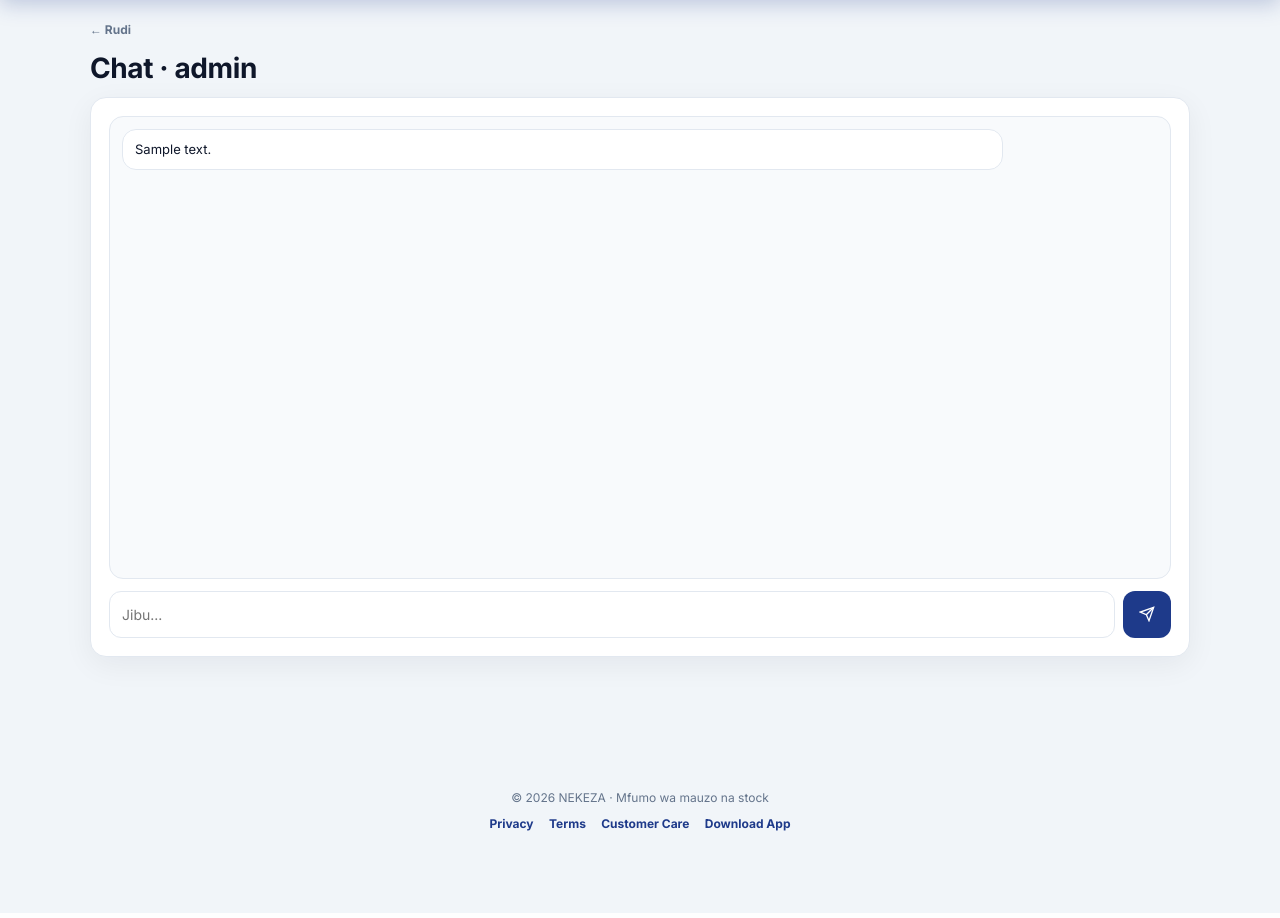
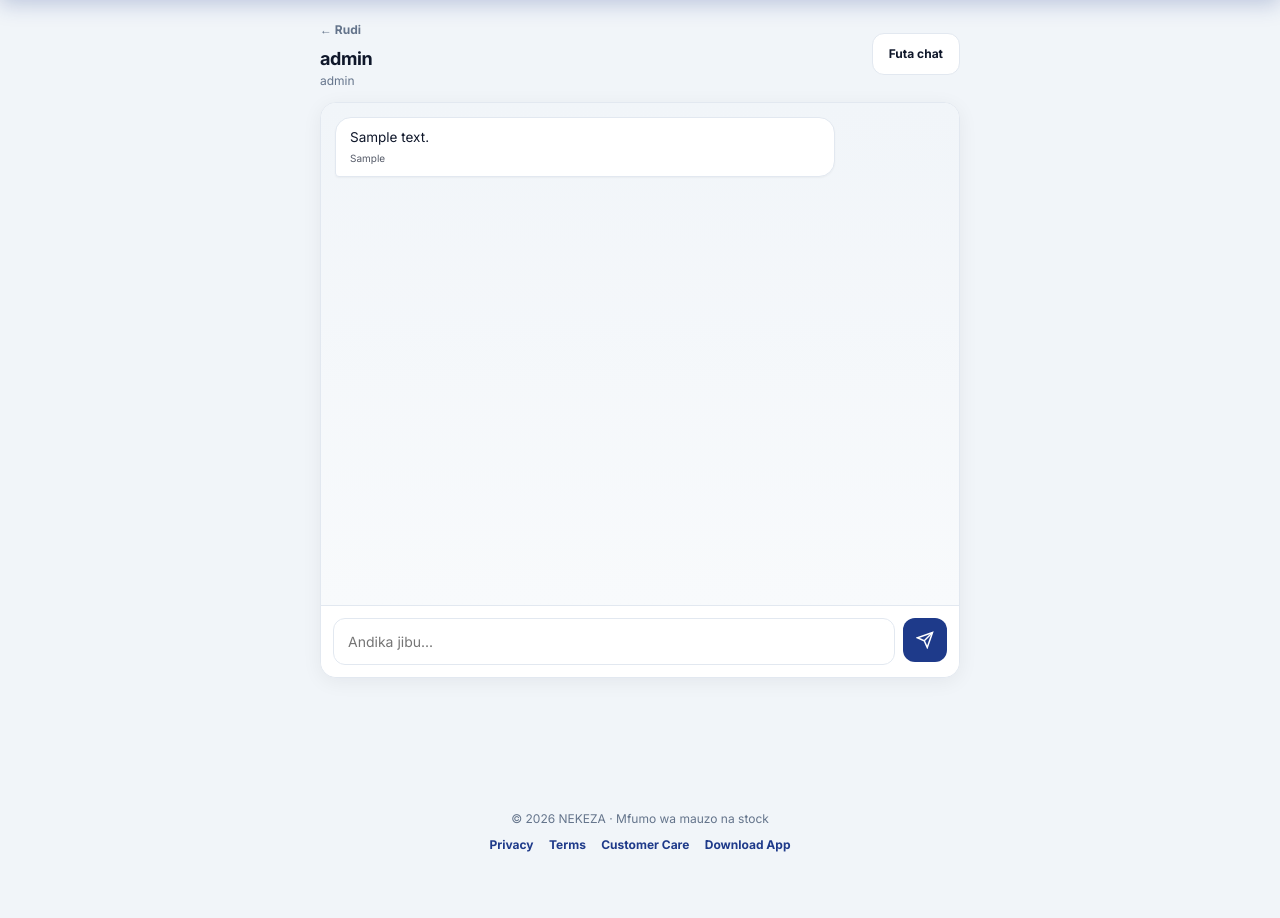
Before and after one commit to salimuhasani/nekeza, a Flask app: page /admin/chat/1 in a window 1280 px wide. Shown: the part 65-983 px from the top of the page. Run offline with Flask 3, Linux system fonts and the light colour scheme; the visitor is signed in with stand-in values (Sample User, id 1); data comes from the database, SQL or seed files in the repository; tables that the repository leaves empty hold one stand-in row (values such as "Sample post"); some libraries are stand-ins or nearby versions.

Commit message:
okay
okay

```diff
--- a/app.py
+++ b/app.py
@@ -404,6 +404,19 @@ def init_db():
                     cur.execute(f"ALTER TABLE sales ADD COLUMN IF NOT EXISTS {col} {typ}")
                 except Exception:
                     pass
+            try:
+                cur.execute("ALTER TABLE users ADD COLUMN IF NOT EXISTS is_blocked BOOLEAN DEFAULT FALSE")
+            except Exception:
+                pass
+            try:
+                cur.execute("""
+                    CREATE TABLE IF NOT EXISTS admin_hidden_chats (
+                        user_id INTEGER PRIMARY KEY,
+                        hidden_at TEXT DEFAULT CURRENT_TIMESTAMP
+                    )
+                """)
+            except Exception:
+                pass
             conn.commit()
         else:
             conn.executescript(ddl)
@@ -421,6 +434,16 @@ def init_db():
                     raw.execute("ALTER TABLE sales ADD COLUMN status TEXT")
                 if "reason" not in colnames:
                     raw.execute("ALTER TABLE sales ADD COLUMN reason TEXT")
+                uinfo = raw.execute("PRAGMA table_info(users)").fetchall()
+                ucols = {row[1] for row in uinfo}
+                if "is_blocked" not in ucols:
+                    raw.execute("ALTER TABLE users ADD COLUMN is_blocked INTEGER DEFAULT 0")
+                raw.execute("""
+                    CREATE TABLE IF NOT EXISTS admin_hidden_chats (
+                        user_id INTEGER PRIMARY KEY,
+                        hidden_at TEXT DEFAULT CURRENT_TIMESTAMP
+                    )
+                """)
                 raw.commit()
                 raw.close()
             except Exception:
@@ -543,6 +566,14 @@ def login():
         conn.close()
 
         if user and check_password_hash(user['password'], password):
+            # Zuiwa kama ameblockiwa
+            try:
+                blocked = user["is_blocked"]
+            except Exception:
+                blocked = False
+            if blocked in (True, 1, "1", "t", "true"):
+                flash("Akaunti yako imezuiwa. Wasiliana na Admin.", "danger")
+                return redirect(url_for("login"))
             # Check expiry kwa Boss
             if user['role'] == 'boss' and user['pin_expiry']:
                 try:
@@ -1283,6 +1314,72 @@ def delete_user(user_id):
 # ==================== REKODI KASORO (MFANYAKAZI) ====================
 
 
+
+
+
+
+@app.route("/admin/block_user/<int:user_id>", methods=["POST"])
+@login_required
+@role_required(["admin"])
+def admin_block_user(user_id):
+    conn = get_db()
+    target = conn.execute("SELECT * FROM users WHERE id=?", (user_id,)).fetchone()
+    if not target or target["role"] == "admin":
+        flash("Huwezi kuzuia user huyu.", "danger")
+        conn.close()
+        return redirect(url_for("manage_employees"))
+    conn.execute(
+        "UPDATE users SET is_blocked=? WHERE id=?",
+        (True if USE_PG else 1, user_id),
+    )
+    conn.commit()
+    conn.close()
+    flash(f"Akaunti ya {target['username']} imezuiwa.", "success")
+    return redirect(url_for("manage_employees"))
+
+
+@app.route("/admin/unblock_user/<int:user_id>", methods=["POST"])
+@login_required
+@role_required(["admin"])
+def admin_unblock_user(user_id):
+    conn = get_db()
+    target = conn.execute("SELECT * FROM users WHERE id=?", (user_id,)).fetchone()
+    if not target:
+        flash("User haipo.", "danger")
+        conn.close()
+        return redirect(url_for("manage_employees"))
+    conn.execute(
+        "UPDATE users SET is_blocked=? WHERE id=?",
+        (False if USE_PG else 0, user_id),
+    )
+    conn.commit()
+    conn.close()
+    flash(f"Akaunti ya {target['username']} imefunguliwa.", "success")
+    return redirect(url_for("manage_employees"))
+
+
+@app.route("/admin/chat/<int:user_id>/hide", methods=["POST"])
+@login_required
+@role_required(["admin"])
+def admin_hide_chat(user_id):
+    """Futa chat kwa admin pekee — user bado anaona messages zake."""
+    conn = get_db()
+    try:
+        existing = conn.execute(
+            "SELECT user_id FROM admin_hidden_chats WHERE user_id=?", (user_id,)
+        ).fetchone()
+        if not existing:
+            conn.execute(
+                "INSERT INTO admin_hidden_chats (user_id, hidden_at) VALUES (?, ?)",
+                (user_id, datetime.now(ZoneInfo("Africa/Dar_es_Salaam")).isoformat()),
+            )
+            conn.commit()
+    except Exception as e:
+        print("hide chat:", e)
+    finally:
+        conn.close()
+    flash("Chat imefutwa kwenye orodha yako (user bado anaona).", "success")
+    return redirect(url_for("admin_chats"))
 
 
 
@@ -2128,6 +2225,12 @@ def chat():
 @role_required(["admin"])
 def admin_chats():
     conn = get_db()
+    hidden_ids = set()
+    try:
+        for h in conn.execute("SELECT user_id FROM admin_hidden_chats").fetchall():
+            hidden_ids.add(h["user_id"])
+    except Exception:
+        pass
     # users with messages
     rows = conn.execute(
         """
@@ -2138,7 +2241,9 @@ def admin_chats():
     ).fetchall()
     threads = []
     for r in rows:
-        u = conn.execute("SELECT id, username, role FROM users WHERE id=?", (r["user_id"],)).fetchone()
+        if r["user_id"] in hidden_ids:
+            continue
+        u = conn.execute("SELECT id, username, role, is_blocked FROM users WHERE id=?", (r["user_id"],)).fetchone()
         if not u:
             continue
         last = conn.execute(
@@ -2186,8 +2291,8 @@ def admin_chat_user(user_id):
             conn.commit()
             try:
                 _send_web_push([user_id], "Ujumbe kutoka Admin", body[:100], "/chat")
-            except Exception:
-                pass
+            except Exception as e:
+                print("push chat error:", e)
         return redirect(url_for("admin_chat_user", user_id=user_id))
     messages = conn.execute(
         "SELECT * FROM chat_messages WHERE user_id=? ORDER BY id ASC",
--- a/templates/admin_chat.html
+++ b/templates/admin_chat.html
@@ -2,28 +2,93 @@
 {% block title %}Chat · {{ chat_user.username }}{% endblock %}
 {% block head %}
 <style>
-.chat-box { display:flex; flex-direction:column; height: min(70vh, 560px); }
-.chat-msgs { flex:1; overflow-y:auto; padding:12px; background:#f8fafc; border-radius:14px; border:1px solid var(--border); margin-bottom:12px; }
-.bubble { max-width:85%; padding:10px 12px; border-radius:14px; margin-bottom:8px; font-size:13px; }
-.bubble.me { background:#1e3a8a; color:#fff; margin-left:auto; }
-.bubble.them { background:#fff; border:1px solid var(--border); margin-right:auto; }
-.chat-form { display:flex; gap:8px; }
-.chat-form input { flex:1; border:1.5px solid var(--border); border-radius:12px; padding:12px; }
+.chat-wrap { max-width:640px; margin:0 auto; }
+.chat-head {
+  display:flex; justify-content:space-between; align-items:center;
+  gap:10px; flex-wrap:wrap; margin-bottom:12px;
+}
+.chat-head h1 { margin:0; font-size:18px; }
+.chat-box {
+  display:flex; flex-direction:column;
+  height:min(72vh, 620px);
+  border-radius:16px; overflow:hidden;
+  border:1px solid var(--border); background:#fff;
+  box-shadow:0 4px 20px rgba(15,23,42,.06);
+}
+.chat-msgs {
+  flex:1; overflow-y:auto; padding:14px;
+  background:linear-gradient(180deg,#f1f5f9 0%,#f8fafc 100%);
+}
+.bubble {
+  max-width:82%; padding:10px 14px; border-radius:16px;
+  margin-bottom:10px; font-size:13.5px; line-height:1.45;
+  word-break:break-word;
+}
+.bubble.me {
+  background:#1e3a8a; color:#fff;
+  margin-left:auto; border-bottom-right-radius:4px;
+}
+.bubble.them {
+  background:#fff; border:1px solid var(--border);
+  margin-right:auto; border-bottom-left-radius:4px;
+  box-shadow:0 1px 2px rgba(0,0,0,.04);
+}
+.bubble .meta { font-size:10px; opacity:.7; margin-top:4px; }
+.chat-form {
+  display:flex; gap:8px; padding:12px;
+  border-top:1px solid var(--border); background:#fff;
+}
+.chat-form input {
+  flex:1; border:1.5px solid var(--border); border-radius:12px;
+  padding:12px 14px; font-size:14px;
+}
+.chat-form input:focus { outline:none; border-color:#1e3a8a; }
+.btn-icon {
+  width:44px; height:44px; border-radius:12px; border:0;
+  background:#1e3a8a; color:#fff; display:flex;
+  align-items:center; justify-content:center; cursor:pointer;
+}
+.btn-icon:active { transform:scale(.96); }
+.actions-row { display:flex; gap:8px; flex-wrap:wrap; }
 </style>
 {% endblock %}
 {% block content %}
+<div class="chat-wrap">
+  <div class="chat-head">
+    <div>
       <a href="{{ url_for('admin_chats') }}" class="muted small" style="font-weight:700">← Rudi</a>
-<h1 style="margin-top:8px">Chat · {{ chat_user.username }}</h1>
-<div class="card chat-box">
+      <h1 style="margin-top:6px">{{ chat_user.username }}</h1>
+      <div class="muted small">
+        {{ chat_user.role }}
+        {% if chat_user.is_blocked %} · <span style="color:var(--red);font-weight:800">BLOCKED</span>{% endif %}
+      </div>
+    </div>
+    <div class="actions-row">
+      <form method="post" action="{{ url_for('admin_hide_chat', user_id=chat_user.id) }}"
+            onsubmit="return confirm('Futa chat hii kwenye orodha yako? User bado ataona messages.')">
+        <button class="btn btn-secondary" type="submit" style="min-height:36px;font-size:12px">Futa chat</button>
+      </form>
+    </div>
+  </div>
+
+  <div class="chat-box">
     <div class="chat-msgs" id="chatMsgs">
       {% for m in messages %}
-    <div class="bubble {{ 'me' if m.sender == 'admin' else 'them' }}" data-id="{{ m.id }}">{{ m.body }}</div>
+      <div class="bubble {{ 'me' if m.sender == 'admin' else 'them' }}" data-id="{{ m.id }}">
+        {{ m.body }}
+        <div class="meta">{{ m.sender }}</div>
+      </div>
+      {% else %}
+      <p class="muted small" style="text-align:center;margin-top:24px">Hakuna ujumbe bado.</p>
       {% endfor %}
     </div>
     <form method="post" class="chat-form">
-    <input type="text" name="body" placeholder="Jibu..." required autocomplete="off">
-    <button class="btn" type="submit"><svg width="16" height="16" viewBox="0 0 24 24" fill="none" stroke="currentColor" stroke-width="2"><path d="M22 2L11 13"/><path d="M22 2l-7 20-4-9-9-4 20-7z"/></svg></button>
+      <input type="text" name="body" placeholder="Andika jibu..." required autocomplete="off">
+      <button class="btn-icon" type="submit" aria-label="Tuma">
+        <svg width="18" height="18" viewBox="0 0 24 24" fill="none" stroke="currentColor" stroke-width="2"><path d="M22 2L11 13"/><path d="M22 2l-7 20-4-9-9-4 20-7z"/></svg>
+      </button>
     </form>
+  </div>
 </div>
 {% endblock %}
 {% block scripts %}
@@ -31,14 +96,17 @@
 (function(){
   var box=document.getElementById('chatMsgs'); if(box) box.scrollTop=box.scrollHeight;
   var last=0, uid={{ chat_user.id }};
-  document.querySelectorAll('#chatMsgs [data-id]').forEach(function(el){ var id=parseInt(el.getAttribute('data-id'),10); if(id>last) last=id; });
+  document.querySelectorAll('#chatMsgs [data-id]').forEach(function(el){
+    var id=parseInt(el.getAttribute('data-id'),10); if(id>last) last=id;
+  });
   setInterval(function(){
-    fetch('/api/chat/poll?after='+last+'&user_id='+uid,{credentials:'same-origin'}).then(function(r){return r.json();}).then(function(d){
+    fetch('/api/chat/poll?after='+last+'&user_id='+uid,{credentials:'same-origin'})
+      .then(function(r){return r.json();}).then(function(d){
         (d.items||[]).forEach(function(m){
           if(m.id<=last) return; last=m.id;
           var div=document.createElement('div');
           div.className='bubble '+(m.sender==='admin'?'me':'them');
-        div.textContent=m.body;
+          div.innerHTML = (m.body||'') + '<div class="meta">'+(m.sender||'')+'</div>';
           box.appendChild(div);
         });
         box.scrollTop=box.scrollHeight;
```
Also changed, not shown: templates/admin_chats.html (+55 -13 lines), templates/manage_employees.html (+31 -6 lines), .github/workflows/build-capacitor-apk.yml, 1 other file. Lines whose indentation alone changed are shown as unchanged.
